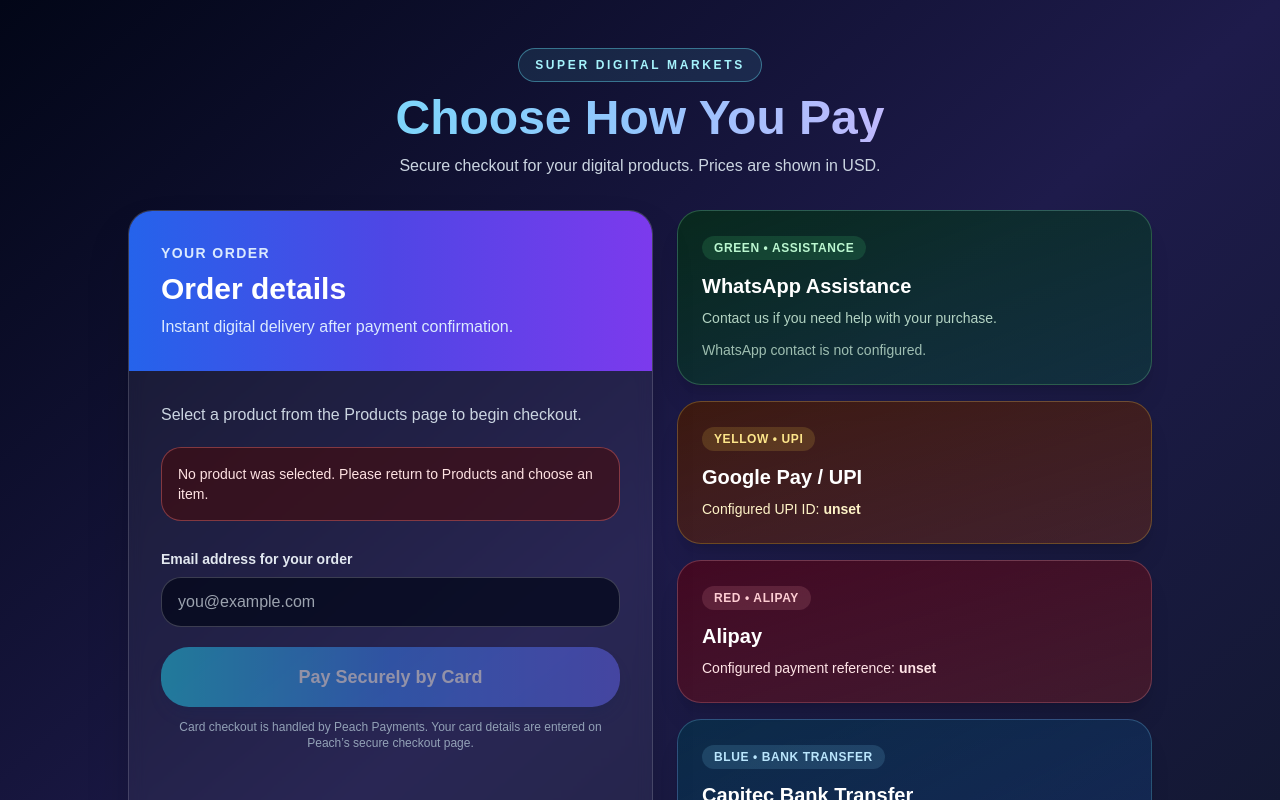
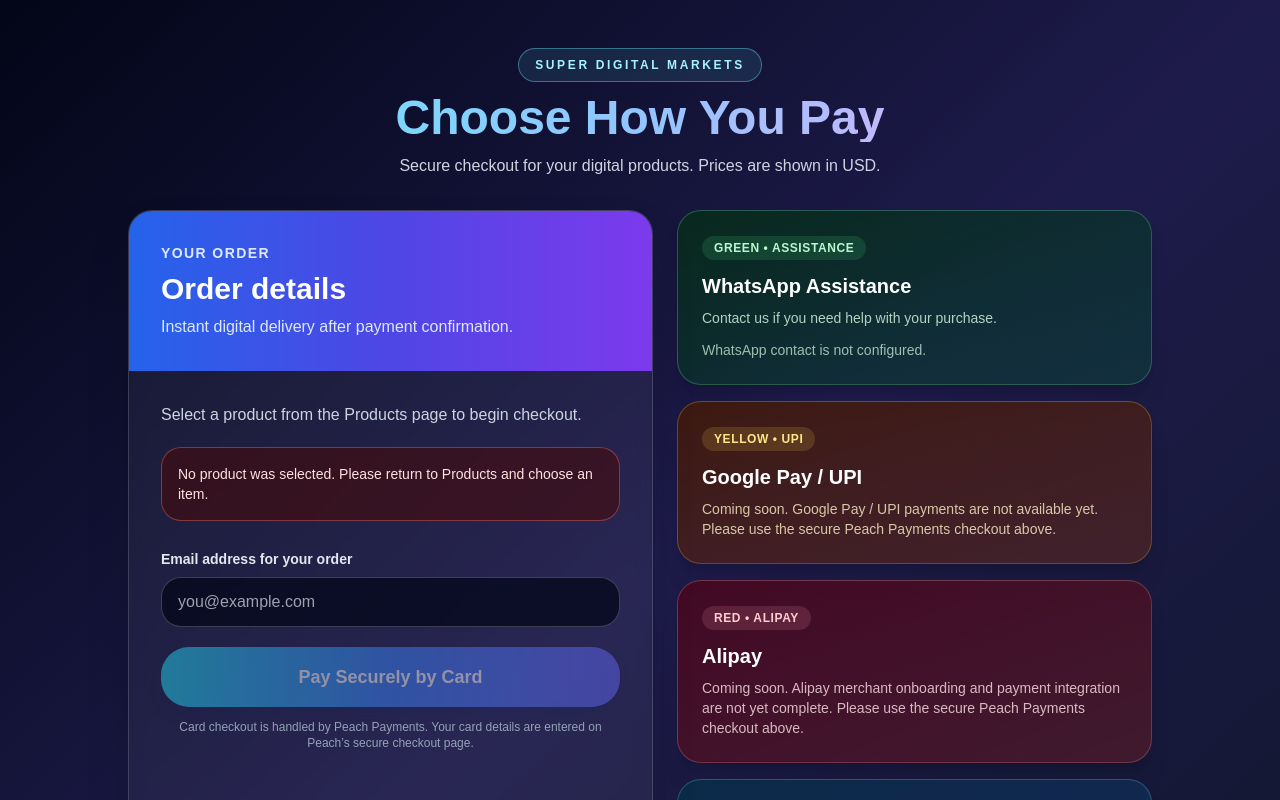
Before and after one commit to MichaelBBB/SUPER-DIGITAL-MARKETS, a Next.js app: page /payment in a window 1280 px wide. Shown: the top 800 px of the page. Built offline with nearby package versions, Linux system fonts and the light colour scheme; no server answers.

Commit message:
Mark UPI and Alipay as coming soon until integrated

```diff
--- a/app/payment/page.tsx
+++ b/app/payment/page.tsx
@@ -238,13 +238,13 @@ function PaymentContent() {
             <div className="rounded-3xl border border-amber-300/25 bg-gradient-to-br from-amber-950/80 to-orange-900/40 p-6 shadow-xl">
               <div className="mb-3 inline-flex rounded-full bg-amber-300/15 px-3 py-1 text-xs font-bold uppercase tracking-wider text-amber-200">Yellow • UPI</div>
               <h2 className="text-xl font-black">Google Pay / UPI</h2>
-              {upiId ? <p className="mt-2 break-all text-sm text-amber-100">Configured UPI ID: <strong>{upiId}</strong></p> : <p className="mt-2 text-sm text-amber-100/80">UPI details are not configured. This option is displayed for information only and does not process a payment here.</p>}
+              <p className="mt-2 text-sm text-amber-100/80">Coming soon. Google Pay / UPI payments are not available yet. Please use the secure Peach Payments checkout above.</p>
             </div>
 
             <div className="rounded-3xl border border-rose-300/25 bg-gradient-to-br from-rose-950/80 to-red-900/40 p-6 shadow-xl">
               <div className="mb-3 inline-flex rounded-full bg-rose-300/15 px-3 py-1 text-xs font-bold uppercase tracking-wider text-rose-200">Red • Alipay</div>
               <h2 className="text-xl font-black">Alipay</h2>
-              {alipayId ? <p className="mt-2 break-all text-sm text-rose-100">Configured payment reference: <strong>{alipayId}</strong></p> : <p className="mt-2 text-sm text-rose-100/80">Alipay details are not configured. This option does not process a payment here.</p>}
+              <p className="mt-2 text-sm text-rose-100/80">Coming soon. Alipay merchant onboarding and payment integration are not yet complete. Please use the secure Peach Payments checkout above.</p>
             </div>
 
             <div className="rounded-3xl border border-sky-300/25 bg-gradient-to-br from-sky-950/80 to-blue-900/40 p-6 shadow-xl">
```
